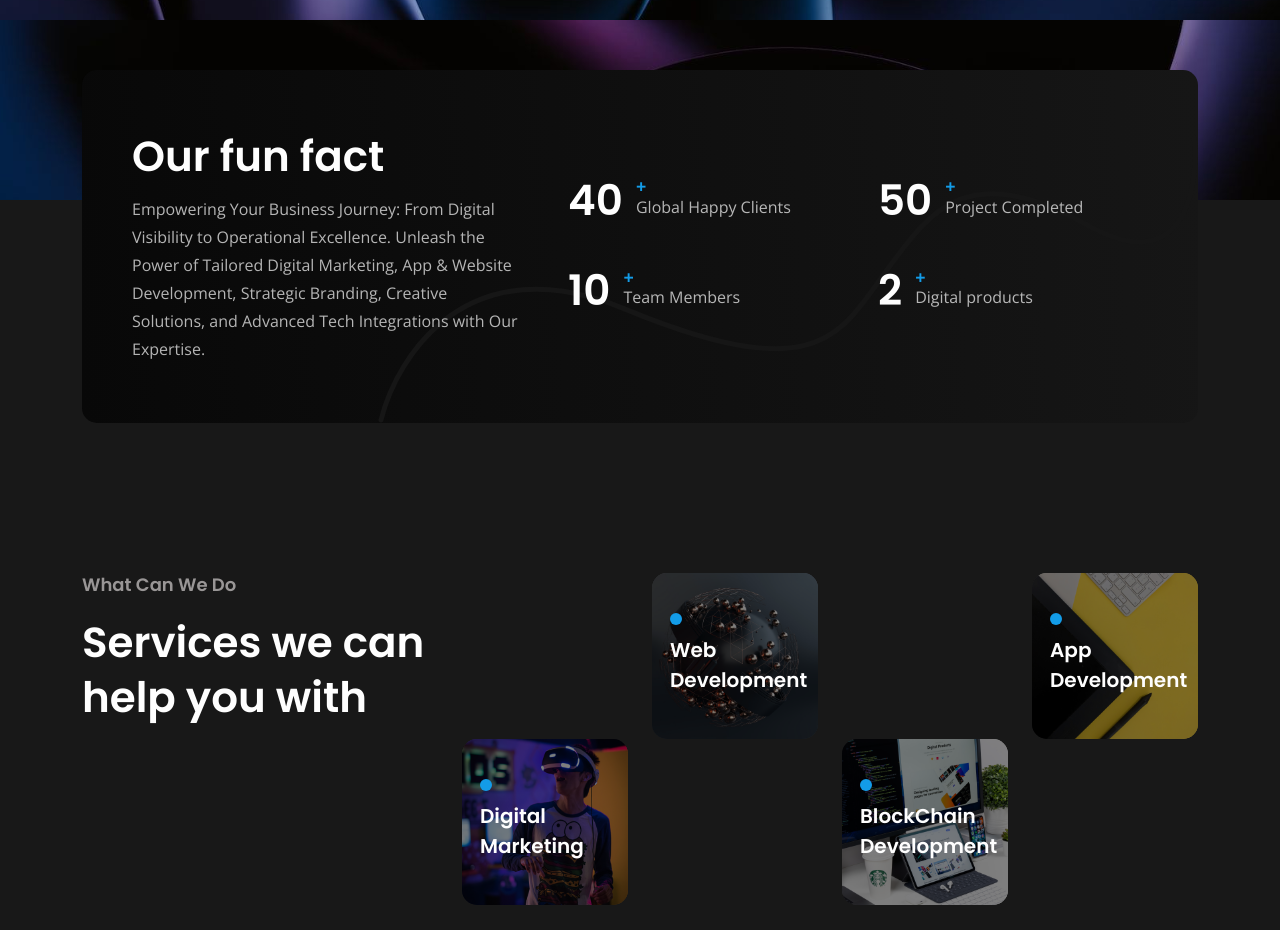
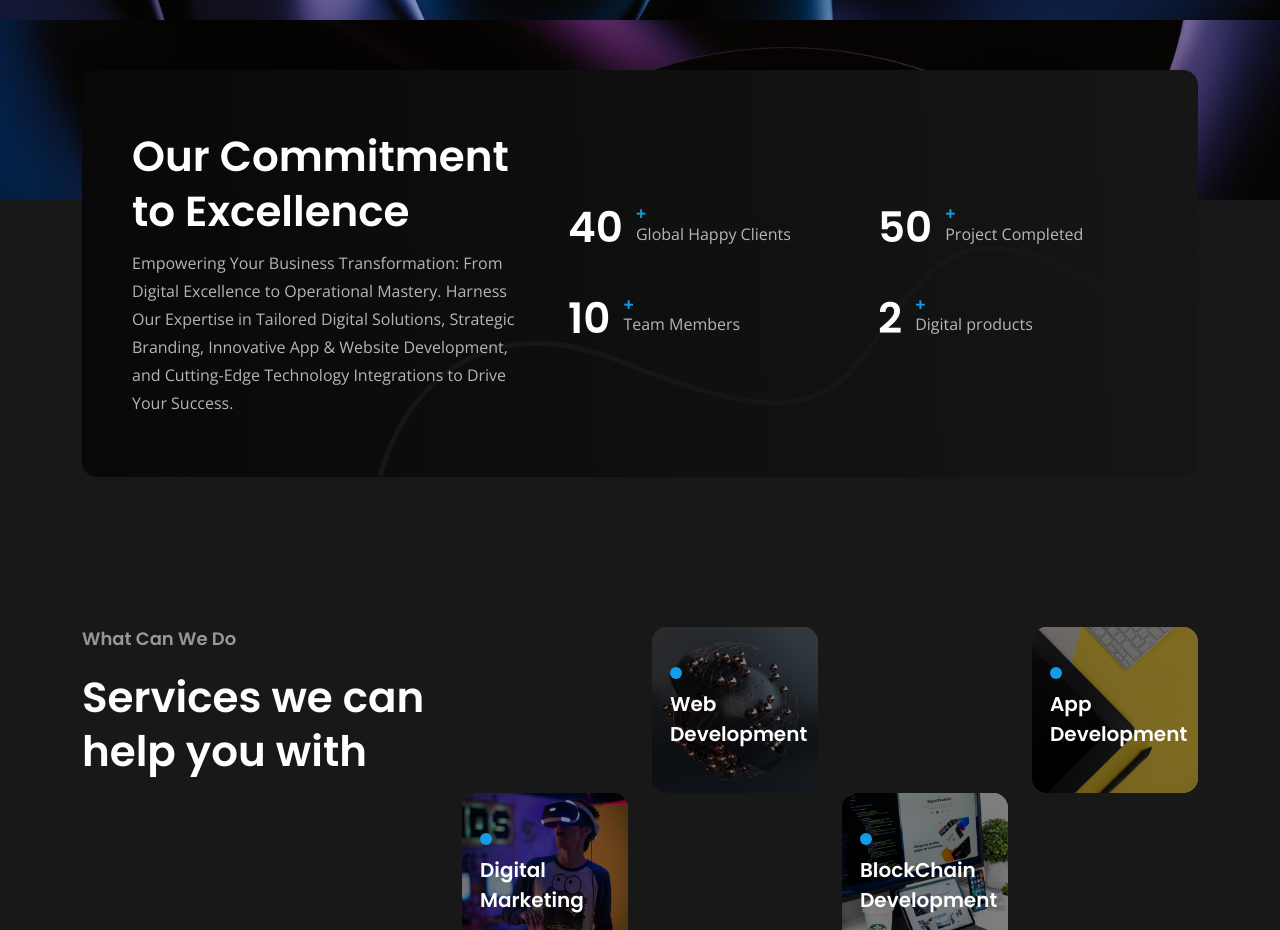
Before and after one commit to harshitchugh001/project1, a React (Create React App) app: page / in a window 1280 px wide. Shown: the part 780-1710 px from the top of the page. Built offline with nearby package versions, Linux system fonts and the light colour scheme.

Commit message:
Fun fact content changed

```diff
--- a/src/components/Pages/Home.jsx
+++ b/src/components/Pages/Home.jsx
@@ -83,8 +83,8 @@ export default function Home() {
       <div className="container">
         <FunFact
           variant="cs-type1"
-          title="Our fun fact"
-          subtitle="Empowering Your Business Journey: From Digital Visibility to Operational Excellence. Unleash the Power of Tailored Digital Marketing, App & Website Development, Strategic Branding, Creative Solutions, and Advanced Tech Integrations with Our Expertise."
+          title="Our Commitment to Excellence"
+          subtitle="Empowering Your Business Transformation: From Digital Excellence to Operational Mastery. Harness Our Expertise in Tailored Digital Solutions, Strategic Branding, Innovative App & Website Development, and Cutting-Edge Technology Integrations to Drive Your Success."
           data={funfaceData}
         />
       </div>
```
